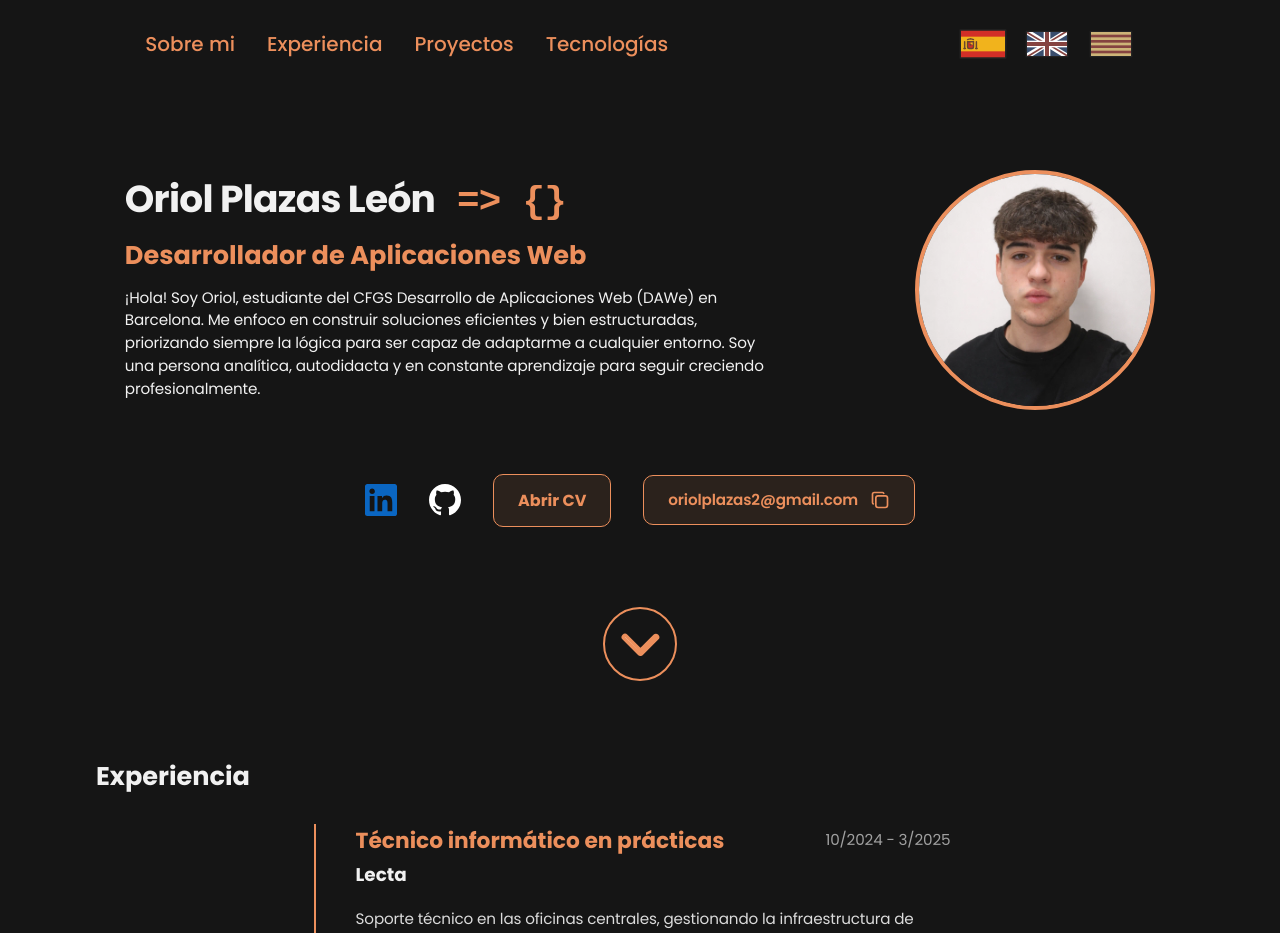
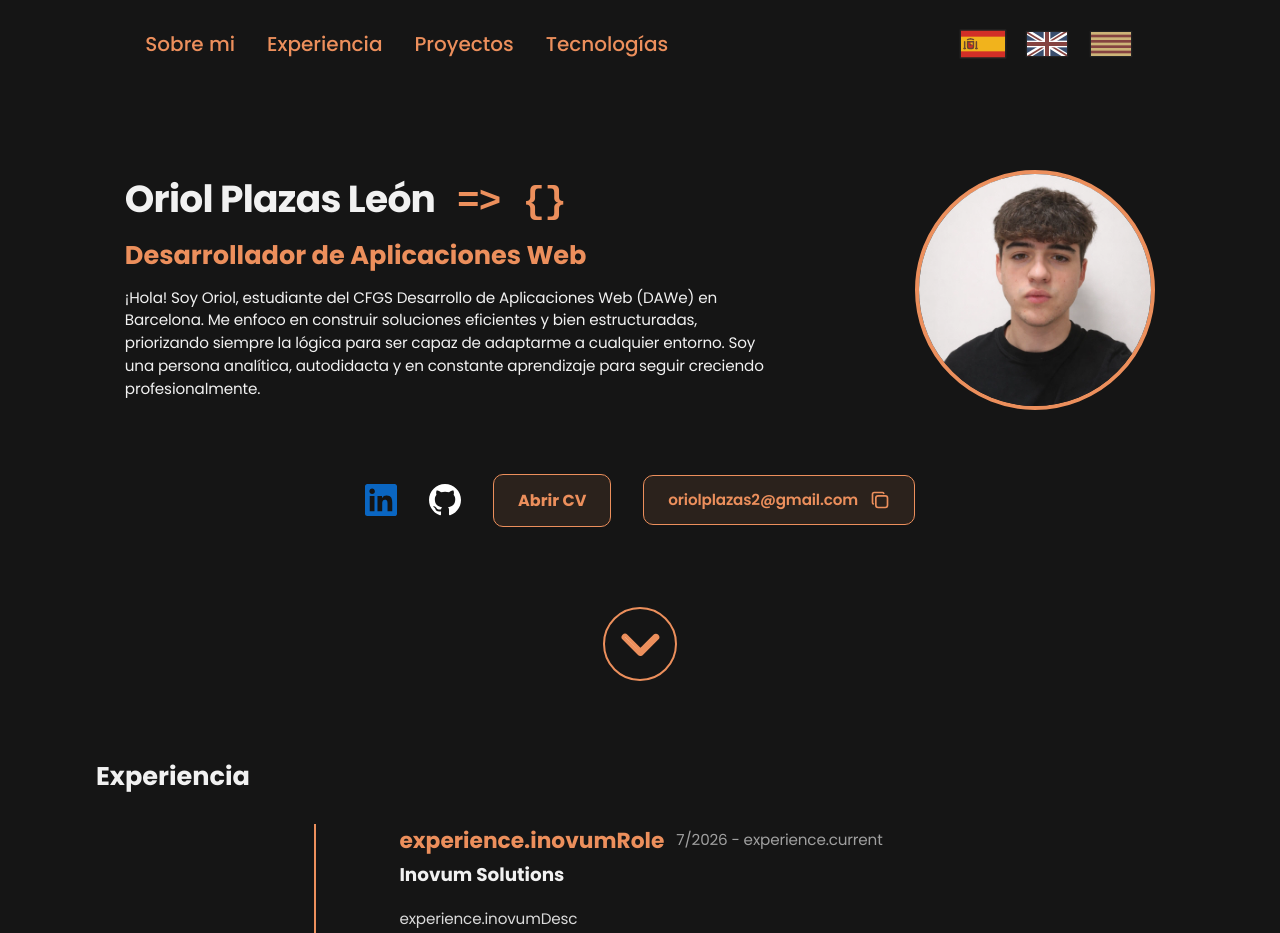
Before and after one commit to oriioll/portfolio, a Vue app: page / in a window 1280 px wide. Shown: the top 933 px of the page. Built offline with nearby package versions, Linux system fonts and the light colour scheme; a web font is replaced by a local one.

Commit message:
feat: add new experience and sort it when rendering them

```diff
--- a/src/components/PortfolioExperience.vue
+++ b/src/components/PortfolioExperience.vue
@@ -5,6 +5,10 @@ const { t, locale } = useI18n()
 
 //Import experience object array
 import { EXPERIENCE } from '@/data/experience';
+import { computed } from 'vue';
+const sortedExperience = computed(() => {
+    return EXPERIENCE.sort((a, b) => b.hireDate.getTime() - a.hireDate.getTime());
+})
 </script>
 <template>
     <section class="experience" id="experience">
@@ -13,11 +17,14 @@ import { EXPERIENCE } from '@/data/experience';
         </Transition>
         <div class="jobs">
             <!--Job Cards-->
-            <article v-for="job in EXPERIENCE" class="job">
+            <article v-for="job in sortedExperience" class="job">
                 <div class="top">
                     <h4 class="role">{{ t(job.roleKey) }}</h4>
-                    <p class="date">{{ job.hireDate.toLocaleDateString("es-Es", { month: "2-digit", year: "numeric" }) }}
-                        - {{ job.endDate.toLocaleDateString("es-Es", { month: "2-digit", year: "numeric" }) }}</p>
+                    <p class="date">{{ job.hireDate.toLocaleDateString("es-Es", { month: "2-digit", year: "numeric" })
+                    }}
+                        - {{ job.endDate instanceof Date
+                            ? job.endDate.toLocaleDateString("es-ES", { month: "2-digit", year: "numeric" })
+                            : t('experience.current') }}</p>
                 </div>
                 <h5 class="company">{{ job.company }}</h5>
                 <p class="desc">{{ t(job.descKey) }}</p>
@@ -43,7 +50,7 @@ import { EXPERIENCE } from '@/data/experience';
 .experience .jobs {
     align-self: center;
     padding-right: 1rem;
-    padding-left: 2.5rem;
+    padding-left: 1rem;
     display: flex;
     flex-direction: column;
     align-items: center;
@@ -52,6 +59,7 @@ import { EXPERIENCE } from '@/data/experience';
     gap: .25rem;
     border-left: 2px solid var(--accent-ui);
 }
+
 .job {
     padding-bottom: 2.5rem;
     display: flex;
@@ -97,7 +105,7 @@ import { EXPERIENCE } from '@/data/experience';
 /* Small devices */
 @media (max-width: 800px) {
     .experience {
-        padding: 1.5rem 1rem;
+        padding: 1.5rem .25rem;
     }
 
     .experience .jobs {
--- a/src/data/experience.ts
+++ b/src/data/experience.ts
@@ -1,4 +1,4 @@
-import type Job from './model/Job';
+import type Job from "./model/Job";
 
 /**
  * Object array with Job type object
@@ -7,11 +7,18 @@ import type Job from './model/Job';
  * @see Job Interface class
  */
 export const EXPERIENCE: Job[] = [
-    {
-        company: "Lecta",
-        roleKey: "experience.lectaRole",
-        descKey: "experience.lectaDesc",
-        hireDate: new Date("2024-10-01"),
-        endDate: new Date("2025-03-07")
-    }
-]
+  {
+    company: "Lecta",
+    roleKey: "experience.lectaRole",
+    descKey: "experience.lectaDesc",
+    hireDate: new Date("2024-10-01"),
+    endDate: new Date("2025-03-07"),
+  },
+  {
+    company: "Inovum Solutions",
+    roleKey: "experience.inovumRole",
+    descKey: "experience.inovumDesc",
+    hireDate: new Date("2026-07-01"),
+    endDate: "Now",
+  },
+];
```
